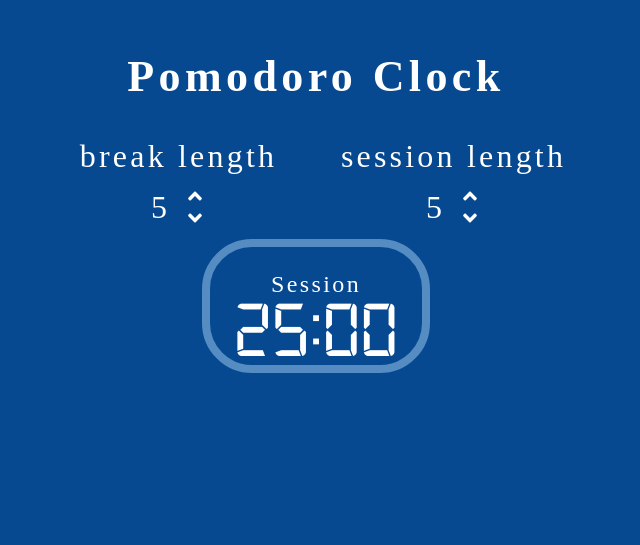
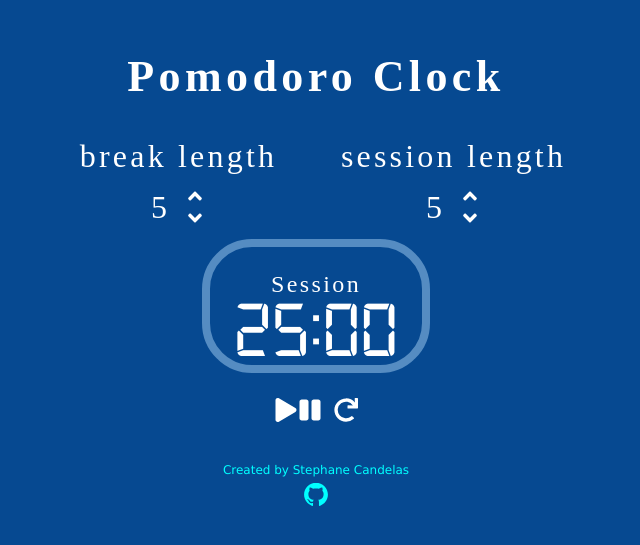
Before and after one commit to stephane777/React-Pomodoro-Clock, a React app: page / in a window 1280 px wide. Shown: the part 149-694 px from the top of the page, without its empty margins (324-964 px from the left). Built offline with nearby package versions, Linux system fonts and the light colour scheme.

Commit message:
add timer controller UI and footer

```diff
--- /dev/null
+++ b/src/js/Footer.js
@@ -0,0 +1,16 @@
+import React from "react";
+import { DiReact, DiGithubBadge } from "react-icons/di";
+import "../style/footer.css";
+
+const Footer = props => {
+	return (
+		<div id="footer">
+			<div>Created by Stephane Candelas</div>
+			<a href="https://github.com/stephane777" target="_blank">
+				<DiGithubBadge id="github_icon" />
+			</a>
+		</div>
+	);
+};
+
+export default Footer;
--- a/src/js/Lengthcontrol.js
+++ b/src/js/Lengthcontrol.js
@@ -1,5 +1,5 @@
 import React from "react";
-import { IoIosArrowDown, IoIosArrowUp } from "react-icons/io";
+import "../style/lengthcontrol.css";
 import { FaAngleDown, FaAngleUp } from "react-icons/fa";
 
 const Lengthcontrol = props => {
--- /dev/null
+++ b/src/js/TimeController.js
@@ -0,0 +1,18 @@
+import React from "react";
+import { FaPause, FaPlay, FaRedo } from "react-icons/fa";
+import "../style/timeController.css";
+
+const TimeController = props => {
+	return (
+		<div className="time-controller">
+			<button id="start_stop">
+				<FaPlay />
+				<FaPause />
+			</button>
+			<button id="reset">
+				<FaRedo />
+			</button>
+		</div>
+	);
+};
+export default TimeController;
--- a/src/js/index.js
+++ b/src/js/index.js
@@ -3,6 +3,8 @@ import ReactDOM from "react-dom";
 import "../style/style.css";
 import Lengthcontrol from "./Lengthcontrol";
 import Timer from "./Timer";
+import TimeController from "./TimeController";
+import Footer from "./Footer";
 
 class App extends React.Component {
 	render() {
@@ -14,6 +16,8 @@ class App extends React.Component {
 					<Lengthcontrol type="session" />
 				</div>
 				<Timer timeLeft="25:00" />
+				<TimeController />
+				<Footer />
 			</div>
 		);
 	}
--- /dev/null
+++ b/src/style/footer.css
@@ -0,0 +1,20 @@
+#footer {
+	text-align: center;
+	width: 100%;
+	font-family: Verdana, Geneva, Tahoma, sans-serif;
+	font-size: 12px;
+	color: cyan;
+	padding-top: 10px;
+	/* margin: 0 auto; */
+}
+#github_icon {
+	width: 34px;
+	height: 34px;
+}
+#footer a {
+	text-decoration: none;
+	color: cyan;
+}
+#footer a:hover {
+	color: #fff;
+}
--- /dev/null
+++ b/src/style/lengthcontrol.css
@@ -0,0 +1,40 @@
+#break-label,
+#session-label {
+	text-align: center;
+	font-family: "Bangers", cursive;
+	font-size: 32px;
+	letter-spacing: 0.1em;
+}
+#break-length,
+#session-length {
+	display: inline-block;
+}
+#arrow-container {
+	display: inline-block;
+}
+.length-container {
+	display: flex;
+	flex-direction: row;
+	justify-content: center;
+	padding: 10px 0;
+}
+.arrows {
+	flex-direction: column;
+
+	font-size: 22px;
+	font-weight: bold;
+}
+#break-length,
+#session-length {
+	font-family: "Bangers", cursive;
+	align-self: center;
+	font-size: 32px;
+
+	width: 12%;
+}
+#session-increment,
+#session-decrement,
+#break-increment,
+#break-decrement {
+	cursor: pointer;
+}
--- a/src/style/style.css
+++ b/src/style/style.css
@@ -41,38 +41,3 @@ body,
 .lengthcontrol {
 	width: 50%;
 }
-
-#break-label,
-#session-label {
-	text-align: center;
-	font-family: "Bangers", cursive;
-	font-size: 32px;
-	letter-spacing: 0.1em;
-}
-#break-length,
-#session-length {
-	display: inline-block;
-}
-#arrow-container {
-	display: inline-block;
-}
-.length-container {
-	display: flex;
-	flex-direction: row;
-	justify-content: center;
-	padding: 10px 0;
-}
-.arrows {
-	flex-direction: column;
-
-	font-size: 22px;
-	font-weight: bold;
-}
-#break-length,
-#session-length {
-	font-family: "Bangers", cursive;
-	align-self: center;
-	font-size: 32px;
-
-	width: 12%;
-}
--- /dev/null
+++ b/src/style/timeController.css
@@ -0,0 +1,13 @@
+.time-controller button {
+	outline: none;
+	border: none;
+	background: none;
+	color: #fff;
+	cursor: pointer;
+	font-size: 24px;
+}
+.time-controller {
+	display: flex;
+	justify-content: center;
+	padding: 24px 0;
+}
```
